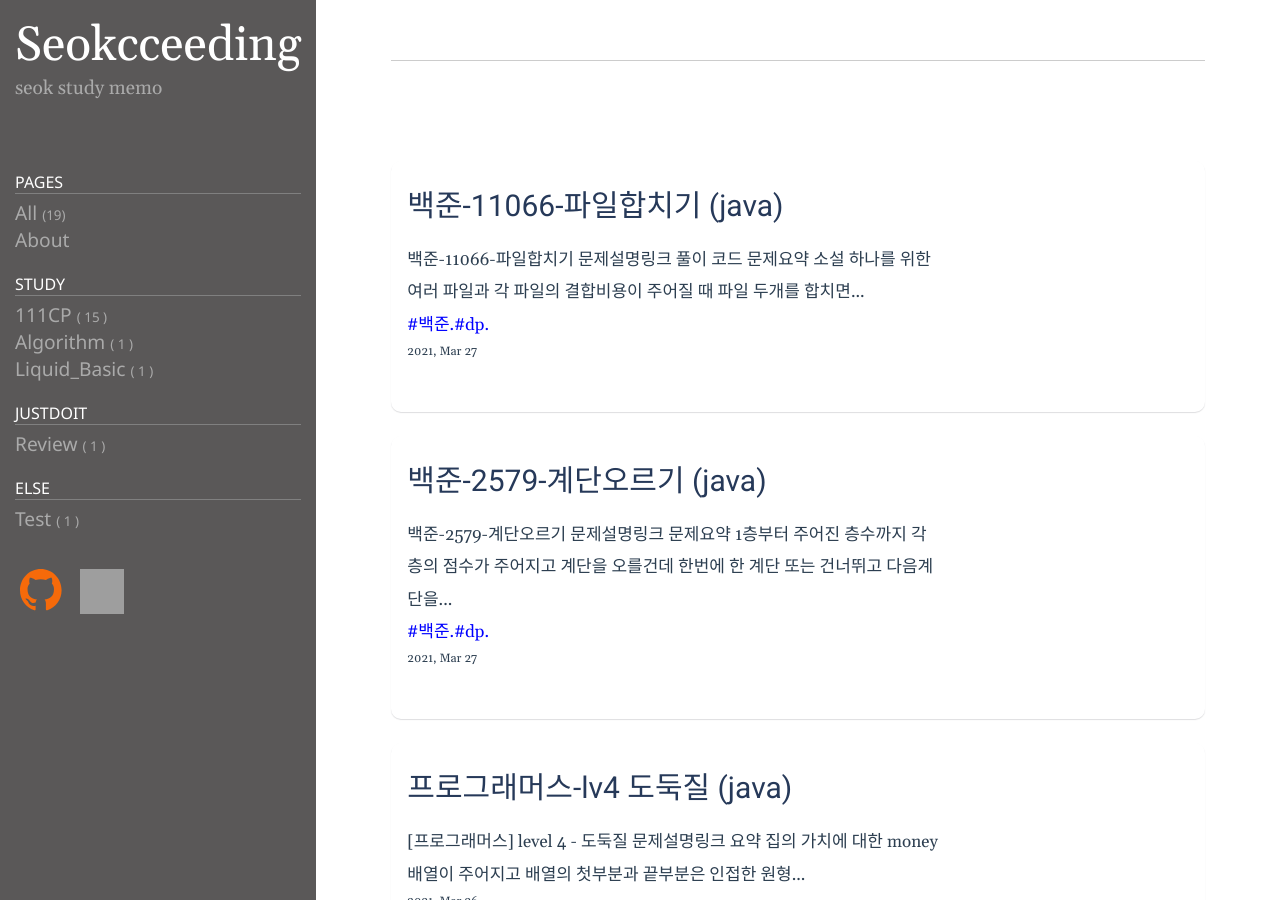
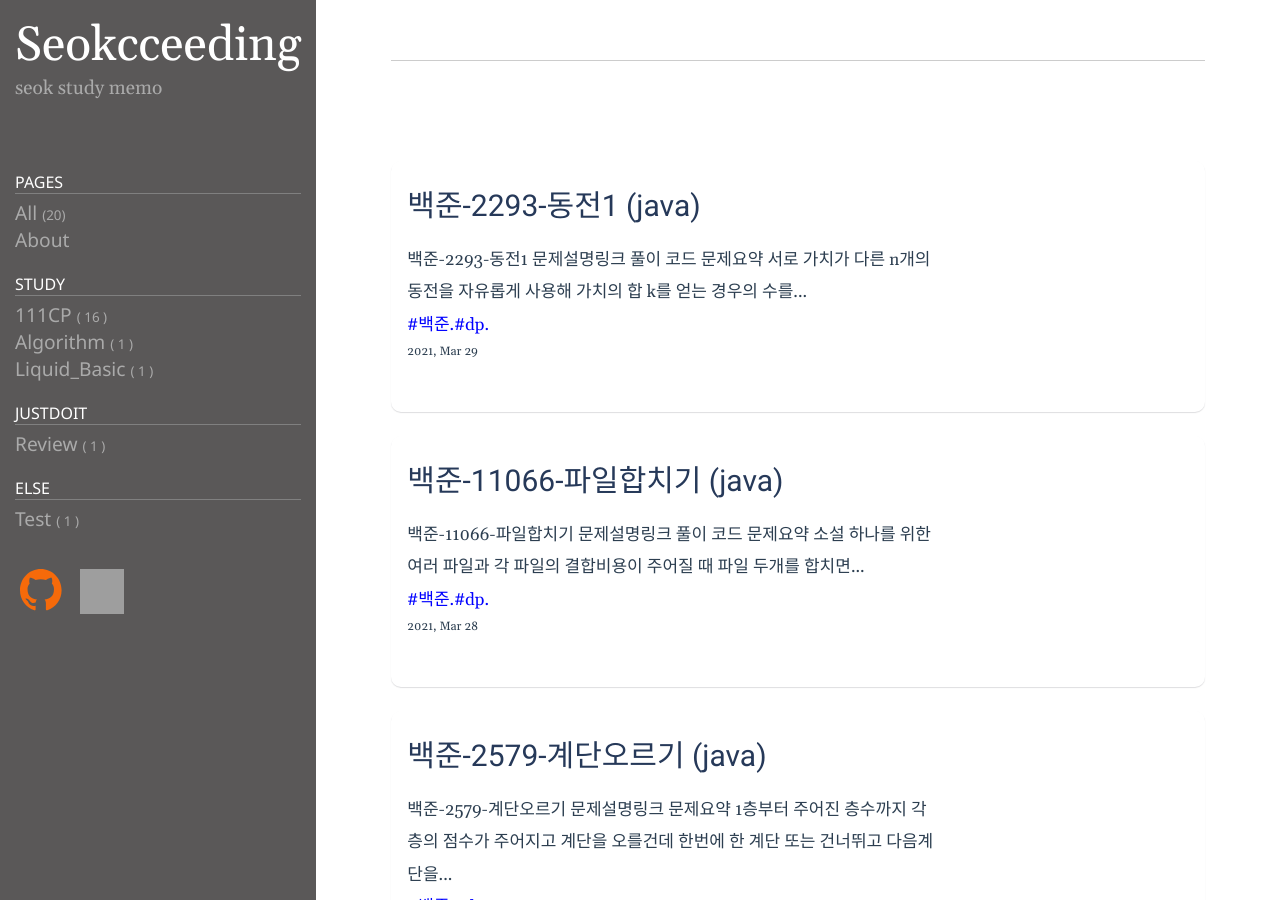
Before and after one commit to pds0309/pds0309.github.io, a Jekyll site: the page built from category.md, in a window 1280 px wide and 900 px high. Built offline with Jekyll 4.4.1, drawn with Linux system fonts in a browser that asks for light colours; some of the changed lines change nothing that is shown; grey boxes are pictures that could not be loaded.

Commit message:
20210329

````diff
--- a/_posts/study/codingpractice/2021-03-28-bj11066.markdown
+++ b/_posts/study/codingpractice/2021-03-28-bj11066.markdown
@@ -1,7 +1,7 @@
 ---
 layout: post
 title: 백준-11066-파일합치기 (java)
-date: 2021-03-27 10:50:20 +0900
+date: 2021-03-28 13:19:20 +0900
 category: 111CP
 tag: study
 mytag: [백준 , dp]
--- /dev/null
+++ b/_posts/study/codingpractice/2021-03-29-bj2293.markdown
@@ -0,0 +1,180 @@
+---
+layout: post
+title: 백준-2293-동전1 (java)
+date: 2021-03-29 10:05:00 +0900
+category: 111CP
+tag: study
+mytag: [백준 , dp]
+---
+
+## 백준-2293-동전1
+
+---
+### [문제설명링크   ](https://www.acmicpc.net/problem/2293)
+<br>
+
+* [풀이](#나의-풀이)
+* [코드](#자바-풀이-코드)
+
+<br>
+
+### 문제요약
+
+* 서로 가치가 다른 n개의 동전을 자유롭게 사용해 가치의 합 k를 얻는 경우의 수를 구하라.
+* 순서는 상관없음.
+
+
+<br>
+
+<br>
+
+<br>
+### 입력<br>
+* 1 <= n <= 100
+* 1 <= k <= 10000
+* 다음 줄에는 동전의 가치가 주어짐.
+
+
+
+### 출력  <br>
+* 경우의 수 출력
+
+
+### 입력예시<br>
+
+3 10<br>
+1<br>
+2<br>
+5<br>
+
+### 출력예시<br>
+
+10<br>
+
+
+
+
+<br>
+
+### 나의 풀이<br>
+
+* N개의 동전 중 1개만 사용할 때 2개만 사용할 때 ... ~ N개 사용할 때  1~k 를 구하는 경우의 수를 생각해보기로 했다.
+* A[1,2,5] : 주어진 동전
+* K : 구해야할 가치
+* DP[A.length+1][K+1] :  ex) DP[2][5] : 2번째 동전까지 사용할 때 합으로 5를 만들 수 있는 모든 경우의 수
+
+<br>
+
+* **N = 1**
+	* ```java
+//     K :  0 1 2 3 4 5 6 7 8 9 10
+A[1] = 1 :  1 1 1 1 1 1 1 1 1 1 1
+```
+
+* **N = 2**
+	* ```java
+//     K :  0 1 2 3 4 5 6 7 8 9 10
+A[1] = 1 :  1 1 1 1 1 1 1 1 1 1 1
+A[2] = 2 :  1 1 2 2 3 3 4 4 5 5 6
+```
+* **N = 3**
+	* ```java
+//     K :  0 1 2 3 4 5 6 7 8 9 10
+A[1] = 1 :  1 1 1 1 1 1 1 1 1 1 1
+A[2] = 2 :  1 1 2 2 3 3 4 4 5 5 6
+A[3] = 5 :  1 1 2 2 3 4 5 6 7 8 10
+```
+	* DP[3][7] :( 3번째숫자까지 썼을 때 7을 만드는 모든 경우의 수) 을 예로 모든 경우의 수를 보면
+		* [1,1,1,1,1,1,1]
+		* [1,1,1,1,1,2]
+		* [1,1,1,2,2]
+		* [1,2,2,2]
+		* [1,1,5]
+		* [2,5]
+	* 5가 들어간 부분을 제외하면
+		* [1,1,1,1,1,1,1]
+		* [1,1,1,1,1,2]
+		* [1,1,1,2,2]
+		* [1,2,2,2]
+		* [[1,1]](#)
+		* [[2]](#)
+	* 5를 뺀 파란부분이 2를 만들 때의 경우의 수이다.<br>
+
+	* DP[3][10] 을 예로 모든 경우의 수를 보면
+		* [1 * 10]
+		* [1 * 8] , [2]
+		* [1 * 6] , [2 * 2]
+		* [1 * 4] , [2 * 3]
+		* [1 * 2] , [2 * 4]
+		* [2 * 5]
+		* [1,1,1,1,1,5]
+		* [1,1,1,2,5]
+		* [1,2,2,5]
+		* [5,5]
+	* 5를 하나씩 빼보자
+		* [1,1,1,1,1,1,1,1,1,1,1]
+		* [1,1,1,1,1,1,1,1] , [2]
+		* [1,1,1,1,1,1] , [2,2]
+		* [1,1,1,1,] , [2,2,2]
+		* [1,1] , [2,2,2,2]
+		* [2,2,2,2,2]
+		* [[1,1,1,1,1]](#)
+		* [[1,1,1,2]](#)
+		* [[1,2,2]](#)
+		* [[5]](#)
+	* 1,2,5 를 사용했을 때 5를 구하는 경우의 수들임을 알 수 있다.
+	* 즉 1,2,5를 사용했을 때 합이 10인 경우의 수는
+		* **{1,2} 를 사용했을 때 10을만드는 경우의 수** + <br>
+**{1,2,5} 를 사용했을 때 10-5를 만드는 경우의 수** 임을 알 수 있다.
+<br>
+
+* 식
+	* n : A[N] ( A[i] : i번째 동전의 가치 )
+		* **DP[N][K] = DP[N-1][K] + DP[N][K-n]**  &nbsp; ( 단 n <= K )
+	* 동전 1,2,5 를 사용하는데 합이 4인 경우의 수를 구할 때 동전5는 사용하지 못하니까 1,2를 사용했을 때 경우의 수와 같다.
+		* **DP[N][K] = DP[N-1][K]** &nbsp; ( n > K )
+
+
+
+<br>
+
+### 자바 풀이 코드
+
+<br>
+```java
+public class Main {
+    public static void main(String[] args) throws IOException {
+        BufferedReader b = new BufferedReader(new InputStreamReader(System.in));
+        StringTokenizer st = new StringTokenizer(b.readLine());
+//동전 수
+        int len = Integer.parseInt(st.nextToken());
+// 구해야 할 합
+        int sum = Integer.parseInt(st.nextToken());
+// 동전 가치 배열
+        int coin[] = new int[len];
+        for (int i = 0; i < len; i++) {
+            coin[i] = Integer.parseInt(b.readLine());
+        }
+// len 개의 동전을 사용해서 sum 을 만드는 경우의 수에 대한 배열
+        int dp[][] = new int[len + 1][sum + 1];
+        dp[0][0] = 1;
+        for (int i = 1; i < len + 1; i++) {
+            dp[i][0] = 1;
+            for (int j = 1; j < sum + 1; j++) {
+// 식
+                if (j >= coin[i - 1]) {
+                    dp[i][j] = dp[i - 1][j] + dp[i][j - coin[i - 1]];
+                } else {
+                    dp[i][j] = dp[i - 1][j];
+                }
+            }
+        }
+        System.out.println(dp[len][sum]);
+    }
+}
+
+```
+
+
+#### 체감 난이도 : 중<br>
+* 식을 생각하는데 시간이 좀 걸렸다.
````
